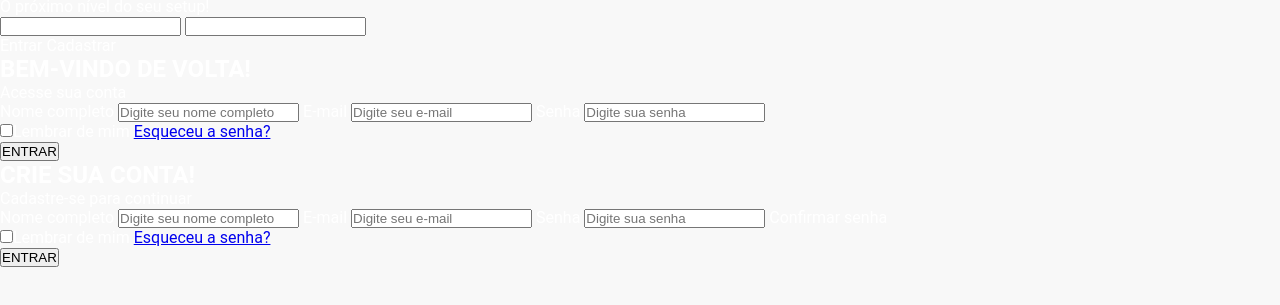
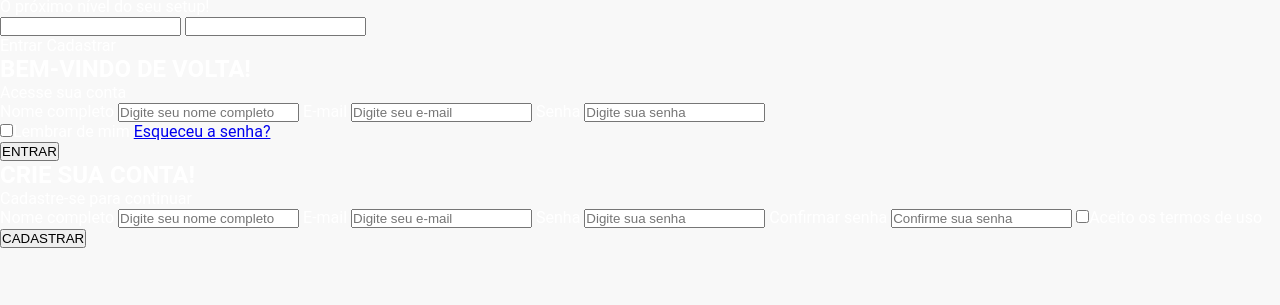
Before and after one commit to gustavo11795259/BG-Tech, a plain HTML site: page login.html in a window 1280 px wide. Shown: the part 193-498 px from the top of the page. Drawn offline with Linux system fonts and the light colour scheme; files whose address does not match are found by name.

Commit message:
Correct input types and enhance form structure
Fixed typos in input types and added missing input for confirming password. Updated form structure for better organization.

```diff
--- a/login.html
+++ b/login.html
@@ -66,6 +66,7 @@
                 <label for="aba-cadastro">Cadastrar</label>
             </div>
 
+        <div class="login-forms">
             <form class="login-cadastro">
                 <h2>BEM-VINDO DE VOLTA!</h2>
                 <p class="login-descricao">Acesse sua conta</p>
@@ -101,14 +102,14 @@
                 <input type="password" id="cadastro-senha" name="senha" placeholder="Digite sua senha" minlength="6" autocomplete="name" required>
 
                 <label for="confirmar-senha">Confirmar senha</label>
+                <input type="password" id="confirmar-senha" name="confirmar-senha"
+                    placeholder="Confirme sua senha" minlength="6" autocomplete="name" required>
 
-                <div class="login-opcoes">
-                    <label class="login-lembrar">
-                        <input type="checkbox" name="lembrar">Lembrar de mim</label>
-                        <a href="recuperacao">Esqueceu a senha?</a>
-                </div>
-                <button type="submit">ENTRAR</button>
+                <label class="cadastro-termos">
+                    <input type="checkbox" name="termos" required>Aceito os termos de uso</label>
+                <button type="submit">CADASTRAR</button>
             </form>
+        </div>
        </section>
     </main>
     <script src="script.js"></script>
```
